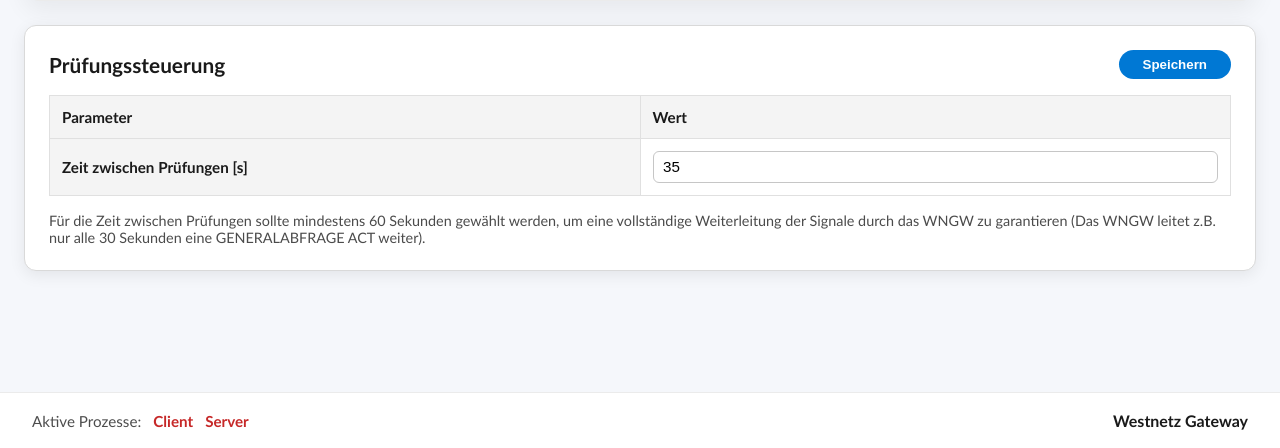
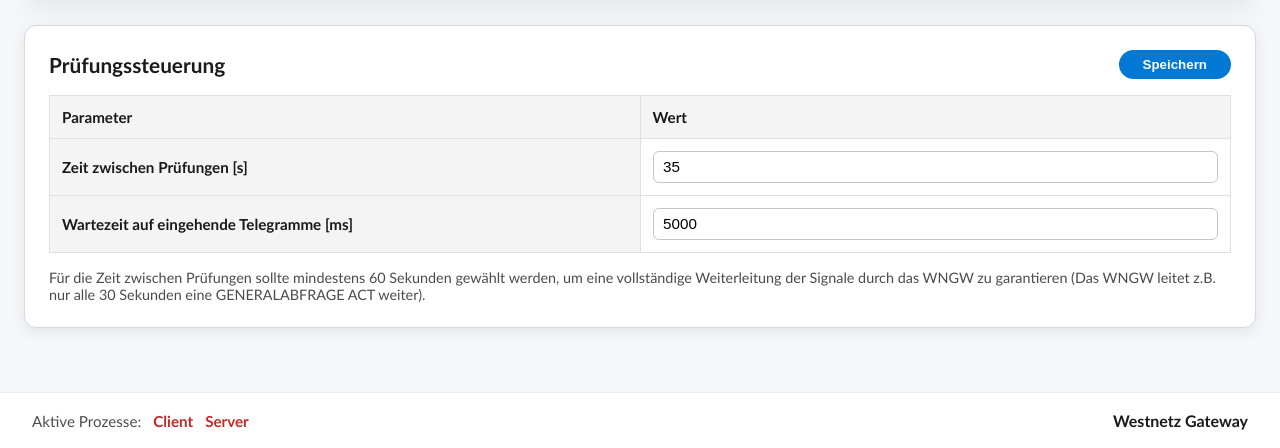
Before and after one commit to RevolutionaryAd67/WNGW-Test-Tool-2.0, a Flask app: page /einstellungen/pruefungseinstellungen in a window 1280 px wide. Shown: the part 530-978 px from the top of the page. Run offline with Flask 3, Linux system fonts and the light colour scheme; data that the repository does not hold is empty.

Commit message:
Add configurable incoming telegram timeout

```diff
--- a/frontend/templates/pruefungseinstellungen.html
+++ b/frontend/templates/pruefungseinstellungen.html
@@ -55,7 +55,8 @@
     ] %}
 
     {% set rows = [
-        {"id": "zeit_zwischen_pruefungen", "label": "Zeit zwischen Prüfungen [s]"}
+        {"id": "zeit_zwischen_pruefungen", "label": "Zeit zwischen Prüfungen [s]"},
+        {"id": "wartezeit_telegramme_ms", "label": "Wartezeit auf eingehende Telegramme [ms]"}
     ] %}
 
     {% set stored_values = input_box_values("einstellungen_pruefungseinstellungen", "pruefungssteuerung", columns, rows) %}
@@ -63,6 +64,11 @@
         {% set _ = stored_values.update({'zeit_zwischen_pruefungen': {'value': default_pause_between_tests|int}}) %}
     {% elif stored_values.get('zeit_zwischen_pruefungen').get('value') == '' %}
         {% set _ = stored_values['zeit_zwischen_pruefungen'].update({'value': default_pause_between_tests|int}) %}
+    {% endif %}
+    {% if not stored_values.get('wartezeit_telegramme_ms') %}
+        {% set _ = stored_values.update({'wartezeit_telegramme_ms': {'value': default_incoming_telegram_timeout_ms|int}}) %}
+    {% elif stored_values.get('wartezeit_telegramme_ms').get('value') == '' %}
+        {% set _ = stored_values['wartezeit_telegramme_ms'].update({'value': default_incoming_telegram_timeout_ms|int}) %}
     {% endif %}
 
     {% set pruefungssteuerung_box = {
--- a/main.py
+++ b/main.py
@@ -57,6 +57,7 @@ DIRECTION_ARROWS = {
 }
 
 DEFAULT_PAUSE_BETWEEN_TESTS = 35.0
+DEFAULT_INCOMING_TELEGRAM_TIMEOUT_MS = 5000.0
 
 CAUSE_MEANINGS = {
     1: "Zyklisch",
@@ -307,23 +308,40 @@ def _exam_signalliste_file_path() -> Path:
     return target_path
 
 
-def _load_pause_between_tests(default: float = DEFAULT_PAUSE_BETWEEN_TESTS) -> float:
+def _load_pruefungssteuerung_settings() -> Dict[str, Any]:
     try:
         file_path = _exam_settings_file_path("pruefungssteuerung.json")
     except ValueError:
-        return default
+        return {}
     if not file_path.exists():
-        return default
+        return {}
     try:
-        stored = json.loads(file_path.read_text(encoding="utf-8"))
+        return json.loads(file_path.read_text(encoding="utf-8"))
     except json.JSONDecodeError:
-        return default
-    raw_value = stored.get("zeit_zwischen_pruefungen", {}).get("value")
+        return {}
+
+
+def _parse_positive_float(raw_value: Any, default: float) -> float:
     try:
         parsed = float(str(raw_value).replace(",", "."))
     except (TypeError, ValueError):
         return default
     return parsed if parsed > 0 else default
+
+
+def _load_pause_between_tests(default: float = DEFAULT_PAUSE_BETWEEN_TESTS) -> float:
+    stored = _load_pruefungssteuerung_settings()
+    raw_value = stored.get("zeit_zwischen_pruefungen", {}).get("value")
+    return _parse_positive_float(raw_value, default)
+
+
+def _load_incoming_telegram_timeout(
+    default_ms: float = DEFAULT_INCOMING_TELEGRAM_TIMEOUT_MS,
+) -> float:
+    stored = _load_pruefungssteuerung_settings()
+    raw_value = stored.get("wartezeit_telegramme_ms", {}).get("value")
+    timeout_ms = _parse_positive_float(raw_value, default_ms)
+    return timeout_ms / 1000.0
 
 
 def _build_log_filename(config_id: str, run_id: str, teil_index: int) -> str:
@@ -742,6 +760,7 @@ class PruefungRunner:
         self._last_incoming: Dict[str, float] = {"client": 0.0, "server": 0.0}
         self._incoming_counts: Dict[str, int] = {"client": 0, "server": 0}
         self._recorder = TeilpruefungRecorder(COMMUNICATION_LOG_DIR)
+        self._incoming_timeout_seconds = DEFAULT_INCOMING_TELEGRAM_TIMEOUT_MS / 1000.0
 
     @staticmethod
     def _should_send_from(value: object) -> bool:
@@ -820,7 +839,7 @@ class PruefungRunner:
         consider_from: Optional[float],
     ) -> None:
         start = time.time()
-        deadline = start + 5.0
+        deadline = start + self._incoming_timeout_seconds
         while not self._stop_event.is_set():
             self._pull_events(pending, consider_from)
             expected_target = expected_counts.get(side)
@@ -910,7 +929,7 @@ class PruefungRunner:
         last_signal = self._recorder.last_signal_at
         if last_signal is None:
             return
-        deadline = last_signal + 5.0
+        deadline = last_signal + self._incoming_timeout_seconds
         while not self._stop_event.is_set() and time.time() < deadline:
             self._pull_events()
             time.sleep(0.05)
@@ -925,6 +944,7 @@ class PruefungRunner:
             teilpruefungen = run_state.get("teilpruefungen", [])
             config_id = run_state.get("configurationId", "")
             pause_seconds = _load_pause_between_tests()
+            self._incoming_timeout_seconds = _load_incoming_telegram_timeout()
             for index, teil in enumerate(teilpruefungen):
                 self._recorder.begin(config_id, run_state.get("id", ""), index)
                 teil_aborted = False
@@ -1212,6 +1232,7 @@ def create_app() -> Flask:
             description=page.get("description", ""),
             active_page="einstellungen_pruefungseinstellungen",
             default_pause_between_tests=DEFAULT_PAUSE_BETWEEN_TESTS,
+            default_incoming_telegram_timeout_ms=DEFAULT_INCOMING_TELEGRAM_TIMEOUT_MS,
         )
 
     # Flask-Route: Seite "Allgemein"
```
